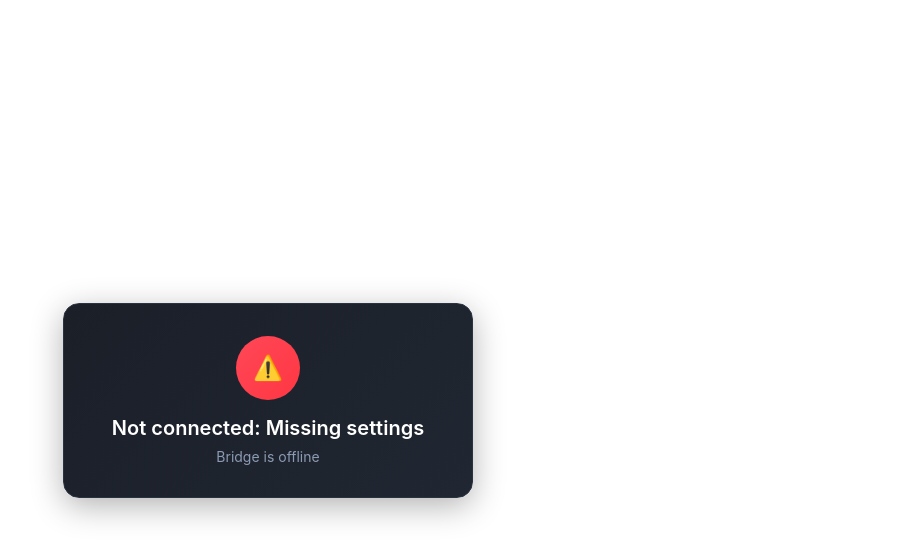
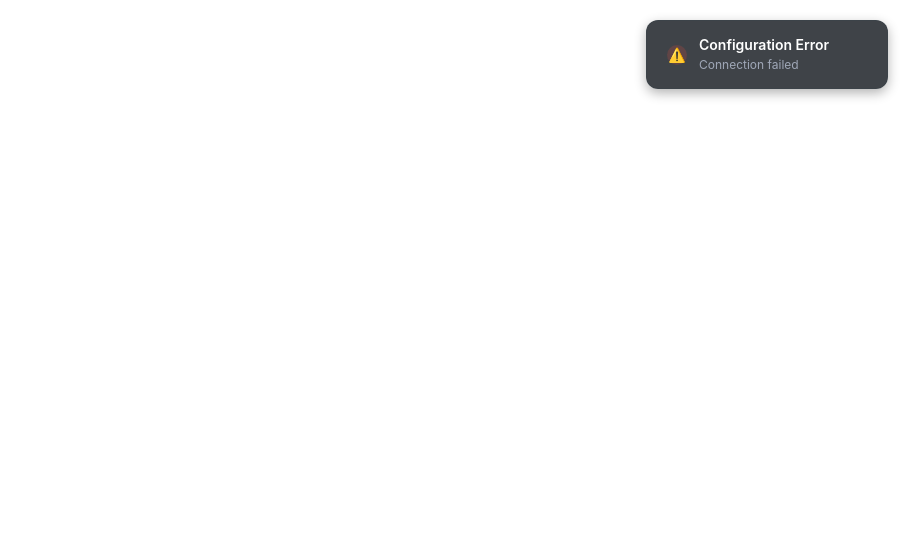
Before and after one commit to id3adeye/bridge, a plain HTML site: page kickbridge.html in a window 1280 px wide. Shown: the whole page, without its empty margins (372-1280 px from the left). Drawn offline with Linux system fonts and the light colour scheme.

Commit message:
Add files via upload

```diff
--- a/kickbridge.html
+++ b/kickbridge.html
@@ -15,72 +15,128 @@
 
         .status-overlay {
             position: fixed;
-            top: 0;
-            left: 0;
-            width: 100vw;
-            height: 100vh;
+            top: 20px;
+            right: 20px;
+            width: auto;
+            height: auto;
             display: flex;
-            align-items: center;
-            justify-content: center;
+            align-items: flex-start;
+            justify-content: flex-end;
             z-index: 9999;
             background: transparent;
+            transition: opacity 0.3s ease;
         }
 
         .status-message {
-            background: linear-gradient(135deg, #1a1f28, #212732);
-            border: 1px solid #2a3441;
-            border-radius: 16px;
-            padding: 2rem 3rem;
-            text-align: center;
-            box-shadow: 0 8px 32px rgba(0, 0, 0, 0.3);
-            min-width: 300px;
+            background: rgba(30, 35, 40, 0.85);
+            border: 1px solid rgba(58, 65, 72, 0.6);
+            border-radius: 12px;
+            padding: 1rem 1.25rem;
+            text-align: left;
+            box-shadow: 0 4px 12px rgba(0, 0, 0, 0.3);
+            min-width: 200px;
+            max-width: 280px;
+            backdrop-filter: blur(10px);
+            transform: translateX(320px);
+            animation: slideInRight 0.3s ease-out forwards;
         }
 
         .status-icon {
-            width: 64px;
-            height: 64px;
-            margin: 0 auto 1rem;
+            width: 20px;
+            height: 20px;
+            margin-right: 0.75rem;
             border-radius: 50%;
-            display: flex;
+            display: inline-flex;
             align-items: center;
             justify-content: center;
-            font-size: 1.5rem;
+            font-size: 0.875rem;
+            flex-shrink: 0;
         }
 
         .status-connecting .status-icon {
-            background: linear-gradient(135deg, #ffa502, #ff9500);
+            background: rgba(52, 152, 219, 0.2);
             animation: pulse 2s infinite;
         }
 
         .status-error .status-icon {
-            background: linear-gradient(135deg, #ff4757, #ff3742);
+            background: rgba(231, 76, 60, 0.2);
+        }
+
+        .status-success .status-icon {
+            background: rgba(39, 174, 96, 0.2);
+        }
+
+        .status-content {
+            display: flex;
+            align-items: center;
         }
 
         .status-text {
             color: #ffffff;
-            font-size: 1.25rem;
+            font-size: 0.875rem;
             font-weight: 600;
-            margin-bottom: 0.5rem;
+            margin: 0;
+            line-height: 1.2;
         }
 
         .status-subtitle {
-            color: #8b9bb3;
-            font-size: 0.875rem;
+            color: #a0a8b8;
+            font-size: 0.75rem;
+            font-weight: 400;
+            margin: 0.25rem 0 0 0;
+            line-height: 1.2;
+        }
+
+        .status-details {
+            display: none;
         }
 
         @keyframes pulse {
-            0% { transform: scale(1); opacity: 1; }
-            50% { transform: scale(1.05); opacity: 0.8; }
-            100% { transform: scale(1); opacity: 1; }
+            0% { transform: scale(1); box-shadow: 0 4px 20px rgba(52, 152, 219, 0.3); }
+            50% { transform: scale(1.1); box-shadow: 0 8px 40px rgba(52, 152, 219, 0.5); }
+            100% { transform: scale(1); box-shadow: 0 4px 20px rgba(52, 152, 219, 0.3); }
+        }
+
+        @keyframes rotate {
+            from { transform: rotate(0deg); }
+            to { transform: rotate(360deg); }
+        }
+
+        @keyframes shake {
+            0%, 100% { transform: translateX(0); }
+            25% { transform: translateX(-5px); }
+            75% { transform: translateX(5px); }
+        }
+
+        @keyframes bounce {
+            0%, 20%, 50%, 80%, 100% { transform: translateY(0); }
+            40% { transform: translateY(-10px); }
+            60% { transform: translateY(-5px); }
+        }
+
+        @keyframes slideInRight {
+            from {
+                transform: translateX(320px);
+                opacity: 0;
+            }
+            to {
+                transform: translateX(0);
+                opacity: 1;
+            }
         }
     </style>
 </head>
 <body>
     <div id="status-overlay" class="status-overlay" style="display: none;">
         <div class="status-message">
-            <div class="status-icon">⚠️</div>
-            <div class="status-text" id="status-text">Not Connected</div>
-            <div class="status-subtitle" id="status-subtitle">Bridge is offline</div>
+            <div class="status-content">
+                <div class="status-icon" id="status-icon">⚠️</div>
+                <div>
+                    <div class="status-text" id="status-text">Not Connected</div>
+                    <div class="status-subtitle" id="status-subtitle">Bridge is offline</div>
+                </div>
+            </div>
+            <div class="status-details" id="status-details"></div>
         </div>
     </div>
 <script>
@@ -149,25 +205,35 @@
         }
     };
 
-    function showStatus(msg, type = 'error') {
+    function showStatus(msg, type = 'error', details = '') {
         const overlay = document.getElementById('status-overlay');
         const textEl = document.getElementById('status-text');
         const subtitleEl = document.getElementById('status-subtitle');
+        const detailsEl = document.getElementById('status-details');
+        const iconEl = document.getElementById('status-icon');
         const messageEl = overlay.querySelector('.status-message');
 
         textEl.textContent = msg;
+        detailsEl.textContent = details;
 
         // Remove existing type classes
-        messageEl.classList.remove('status-connecting', 'status-error');
+        messageEl.classList.remove('status-connecting', 'status-error', 'status-success');
 
         if (type === 'connecting') {
             messageEl.classList.add('status-connecting');
             subtitleEl.textContent = 'Establishing connection...';
-            overlay.querySelector('.status-icon').textContent = '🔄';
+            iconEl.textContent = '🔄';
+            detailsEl.textContent = details || 'Please wait while we connect to services';
+        } else if (type === 'success') {
+            messageEl.classList.add('status-success');
+            subtitleEl.textContent = 'All systems operational';
+            iconEl.textContent = '✅';
+            setTimeout(() => hideStatus(), 2000);
         } else {
             messageEl.classList.add('status-error');
-            subtitleEl.textContent = 'Bridge is offline';
-            overlay.querySelector('.status-icon').textContent = '⚠️';
+            subtitleEl.textContent = 'Connection failed';
+            iconEl.textContent = '⚠️';
+            detailsEl.textContent = details || 'Check your settings and try refreshing the page';
         }
 
         overlay.style.display = 'flex';
@@ -176,9 +242,14 @@
 
     function hideStatus() {
         const overlay = document.getElementById('status-overlay');
-        overlay.style.display = 'none';
-        log.success('SYSTEM', '🌟 Bridge fully connected and operational!');
-        log.info('SYSTEM', '✓ Kick rewards will now trigger Streamer.bot actions');
+        // Show success state briefly before hiding
+        showStatus('Connected!', 'success', 'Bridge is now fully operational');
+
+        setTimeout(() => {
+            overlay.style.display = 'none';
+            log.success('SYSTEM', '🌟 Bridge fully connected and operational!');
+            log.info('SYSTEM', '✓ Kick rewards will now trigger Streamer.bot actions');
+        }, 2000);
     }
     function getQueryParam(name) {
         const url = new URL(window.location.href);
@@ -204,17 +275,17 @@
 
     if (!chatroomId || !sbIp || !sbPort) {
         log.error('CONFIG', 'Missing required settings - bridge cannot start');
-        showStatus('Not connected: Missing settings');
+        showStatus('Configuration Error', 'error', 'Missing chatroom ID, IP, or port settings');
     } else {
         let kickConnected = false;
         let sbConnected = false;
         function updateStatus() {
             if (!kickConnected && !sbConnected) {
-                showStatus('Not connected');
+                showStatus('Services Offline', 'error', 'Unable to connect to Kick and Streamer.bot');
             } else if (!kickConnected) {
-                showStatus('Not connected to Kick');
+                showStatus('Kick Offline', 'error', 'Connected to Streamer.bot but not Kick chat');
             } else if (!sbConnected) {
-                showStatus('Not connected to Streamer.bot');
+                showStatus('Streamer.bot Offline', 'error', 'Connected to Kick but not Streamer.bot');
             } else {
                 hideStatus();
             }
@@ -387,7 +458,7 @@
                 sbSocket.send(JSON.stringify(request));
             } else {
                 log.error('STREAMER.BOT', 'Cannot send reward - WebSocket not connected');
-                showStatus('Not connected to Streamer.bot (reward not sent)');
+                showStatus('Reward Failed', 'error', 'Streamer.bot connection lost - reward could not be sent');
             }
         }
         // Subscribe to reward events on all chatroom channels
```
Also changed, not shown: settings.html (+3 -4 lines).
